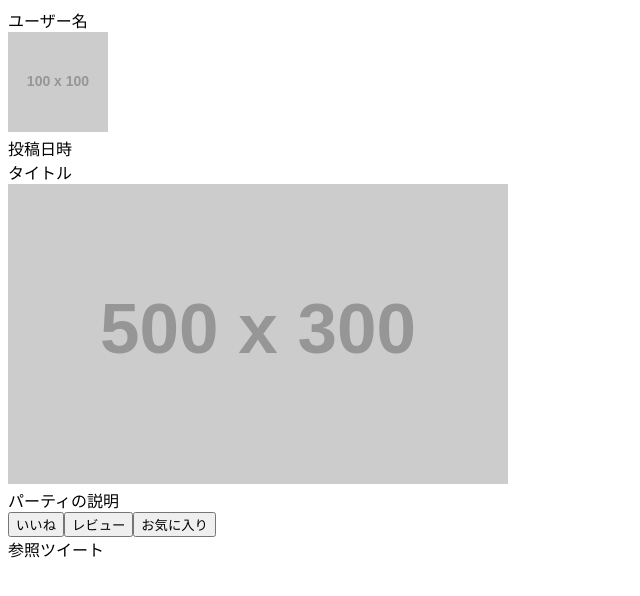
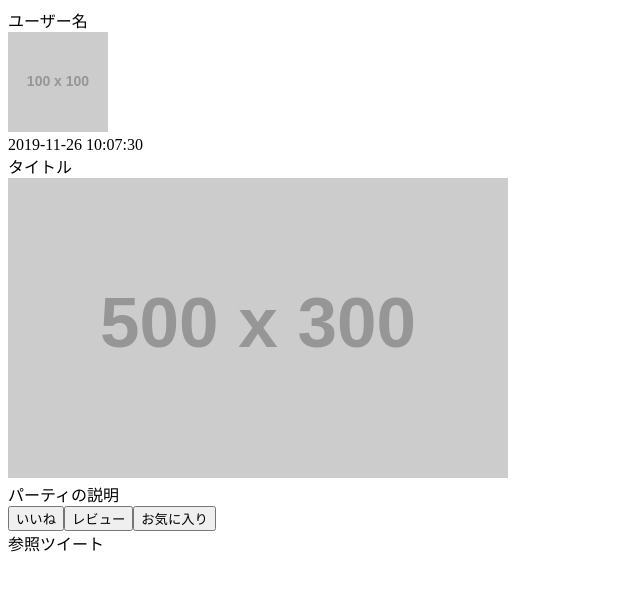
Before and after one commit to hayate4th/share-rental-pkmn, a React app: page / in a window 1280 px wide. Shown: the top 596 px of the page, without its empty margins (0-640 px from the left). Built offline with nearby package versions, Linux system fonts and the light colour scheme; the HTML template or start-up script is replaced by a standard one.

Commit message:
PostCardのモックを作った

```diff
--- a/src/App.tsx
+++ b/src/App.tsx
@@ -1,7 +1,18 @@
 import React from "react";
+import moment from "moment";
 import PostCard from "./components/PostCard";
 
+const postCardProps = {
+  userName: "ユーザー名",
+  userIconUrl: "http://placehold.jp/100x100.png",
+  createdAt: moment(),
+  postTitle: "タイトル",
+  pkmnImgUrl: "http://placehold.jp/500x300.png",
+  pkmnPartyDescription: "パーティの説明",
+  tweetUrl: "参照ツイート"
+};
+
 const App: React.FC = () => {
-  return <PostCard />;
+  return <PostCard {...postCardProps} />;
 };
 export default App;
--- a/src/components/PostCard/index.tsx
+++ b/src/components/PostCard/index.tsx
@@ -11,19 +11,27 @@ interface PostCardProps {
   tweetUrl: string;
 }
 
-const PostCard: React.FC<PostCardProps> = () => {
+const PostCard: React.FC<PostCardProps> = ({
+  userName,
+  userIconUrl,
+  createdAt,
+  postTitle,
+  pkmnImgUrl,
+  pkmnPartyDescription,
+  tweetUrl
+}) => {
   return (
     <div>
-      <div>ユーザー名</div>
-      <img src="http://placehold.jp/100x100.png" />
-      <div>投稿日時</div>
-      <div>タイトル</div>
-      <img src="http://placehold.jp/500x300.png" alt="" />
-      <div>パーティの説明</div>
+      <div>{userName}</div>
+      <img src={userIconUrl} alt="" />
+      <div>{createdAt.format("YYYY-MM-DD hh:mm:ss")}</div>
+      <div>{postTitle}</div>
+      <img src={pkmnImgUrl} alt="" />
+      <div>{pkmnPartyDescription}</div>
       <button>いいね</button>
       <button>レビュー</button>
       <button>お気に入り</button>
-      <div>参照ツイート</div>
+      <div>{tweetUrl}</div>
     </div>
   );
 };
```
Also changed, not shown: .eslintrc.js.
